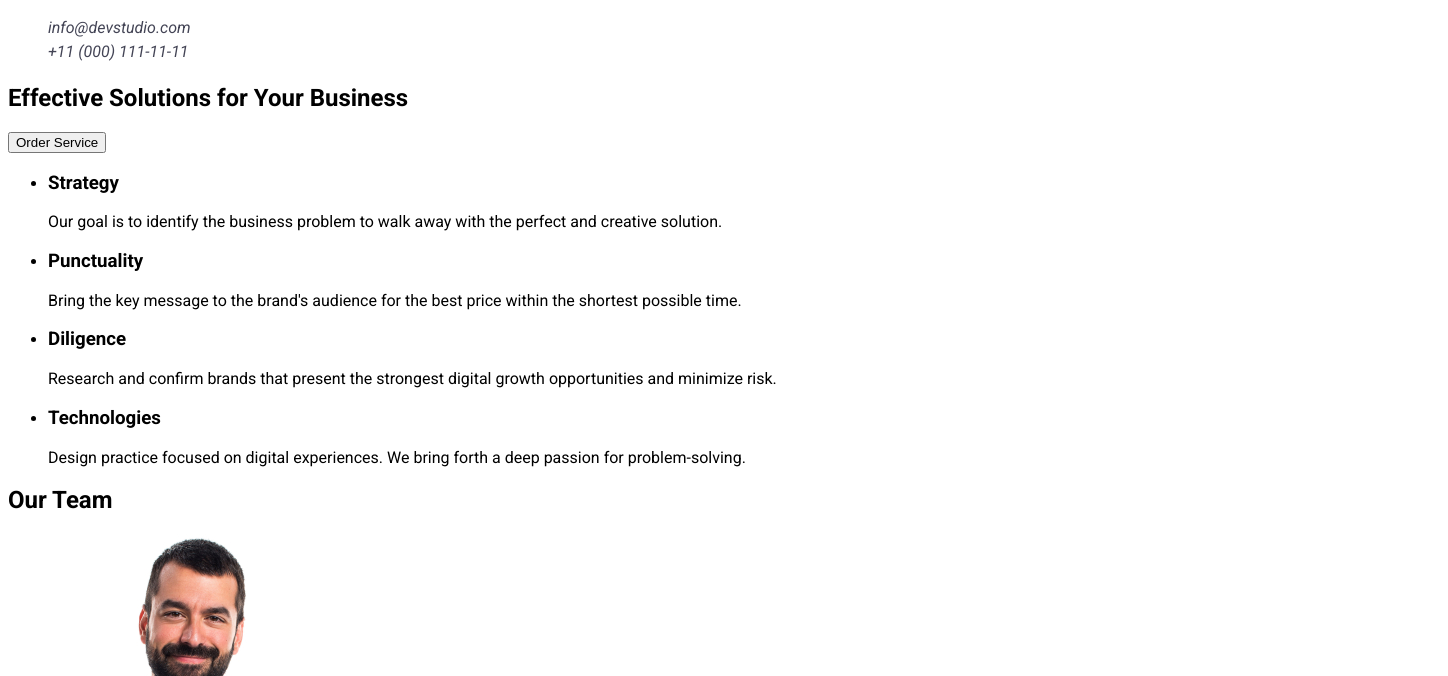
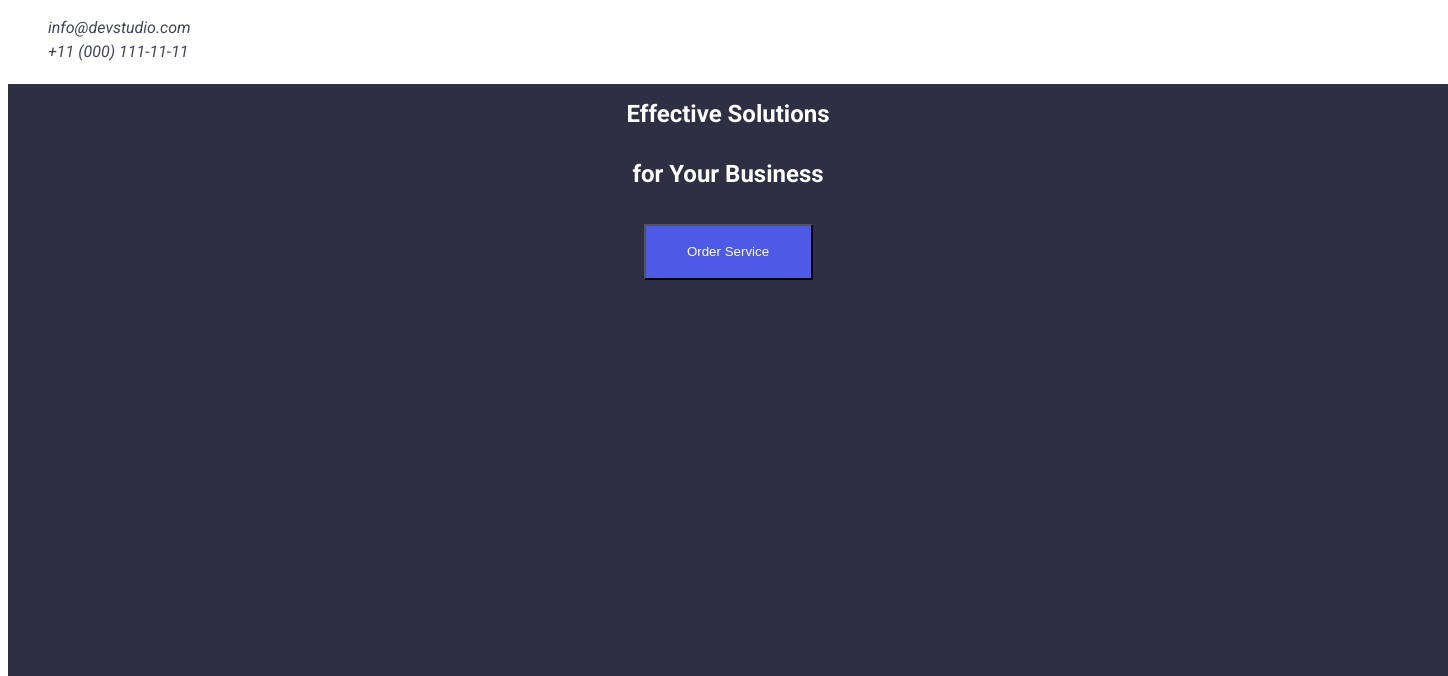
Before and after one commit to orkunkorcak/goit-markup-hw-02, a plain HTML site: page index.html in a window 1280 px wide. Shown: the part 124-800 px from the top of the page, 1448 px wide, since content can reach past the window. Drawn offline with Linux system fonts and the light colour scheme.

Commit message:
section-one-finish

```diff
--- a/index.html
+++ b/index.html
@@ -29,8 +29,9 @@
     <main>
       <!-- ilk butonlu bölüm -->
       <section class="section-one">
-        <h1>Effective Solutions for Your Business</h1>
-        <button type="button">Order Service</button>
+        <h1 class="h1">Effective Solutions<br>
+           for Your Business</h1>
+        <button class="button" type="button">Order Service</button>
       </section>
       <!-- ikinci resimlerin arasında ki bölüm -->
       <section class="section-two">
--- a/styles.css
+++ b/styles.css
@@ -33,3 +33,24 @@ body {
     text-decoration: none;
     color: #434455;
 }
+.section-one{
+  background-color: #2E2F42;
+  Width: 1440px;
+  Height: 600px;
+  text-align: center;
+
+}
+.h1{
+  color: #FFFFFF;
+  Weight:700px;
+  Size:56px;
+  line-height:60px;
+  letter-spacing: 2%;
+  text-align: center;
+}
+.button{
+  background-color: #4D5AE5;
+  color: #ffffff;
+  width:169px ;
+  height:56px ;
+}
```
